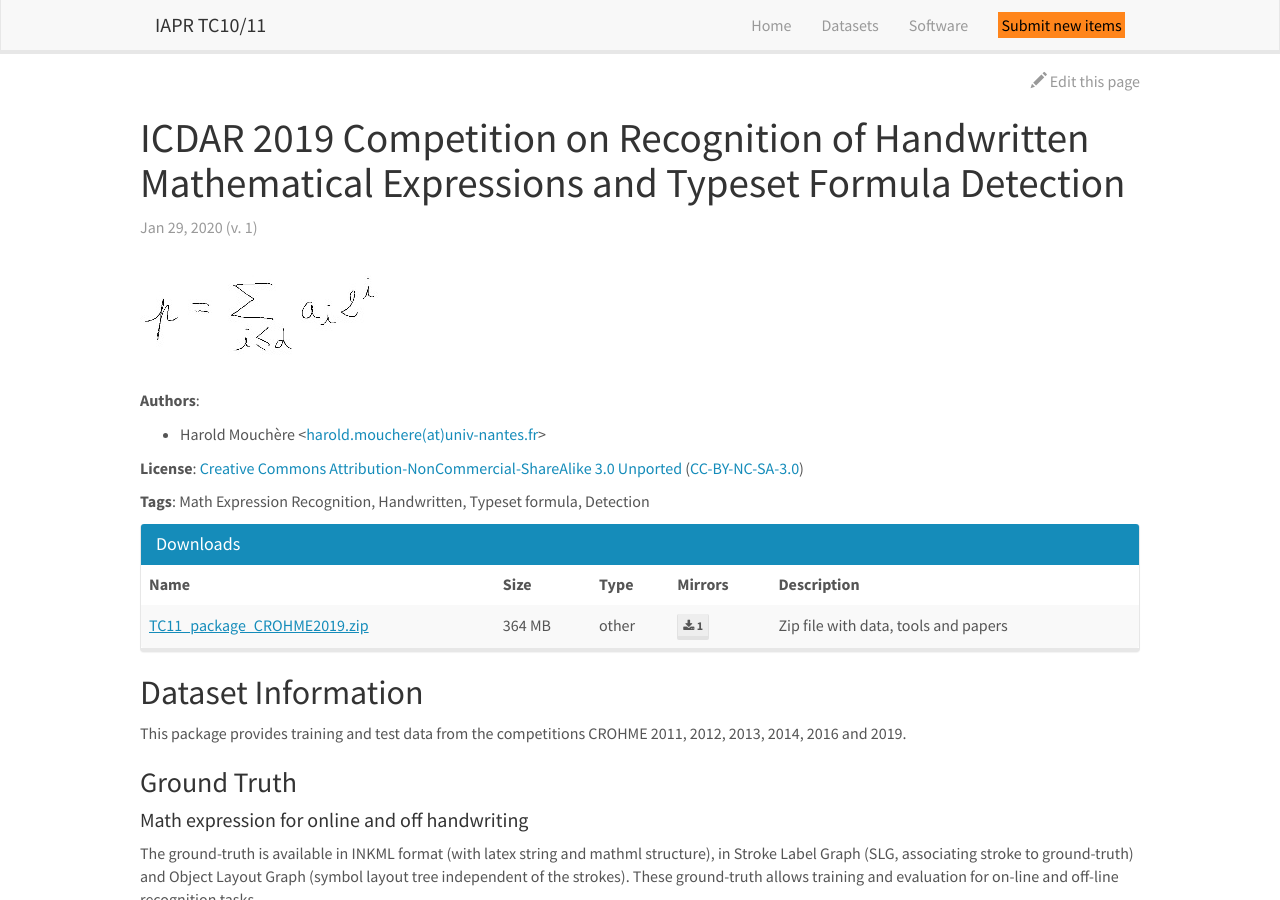
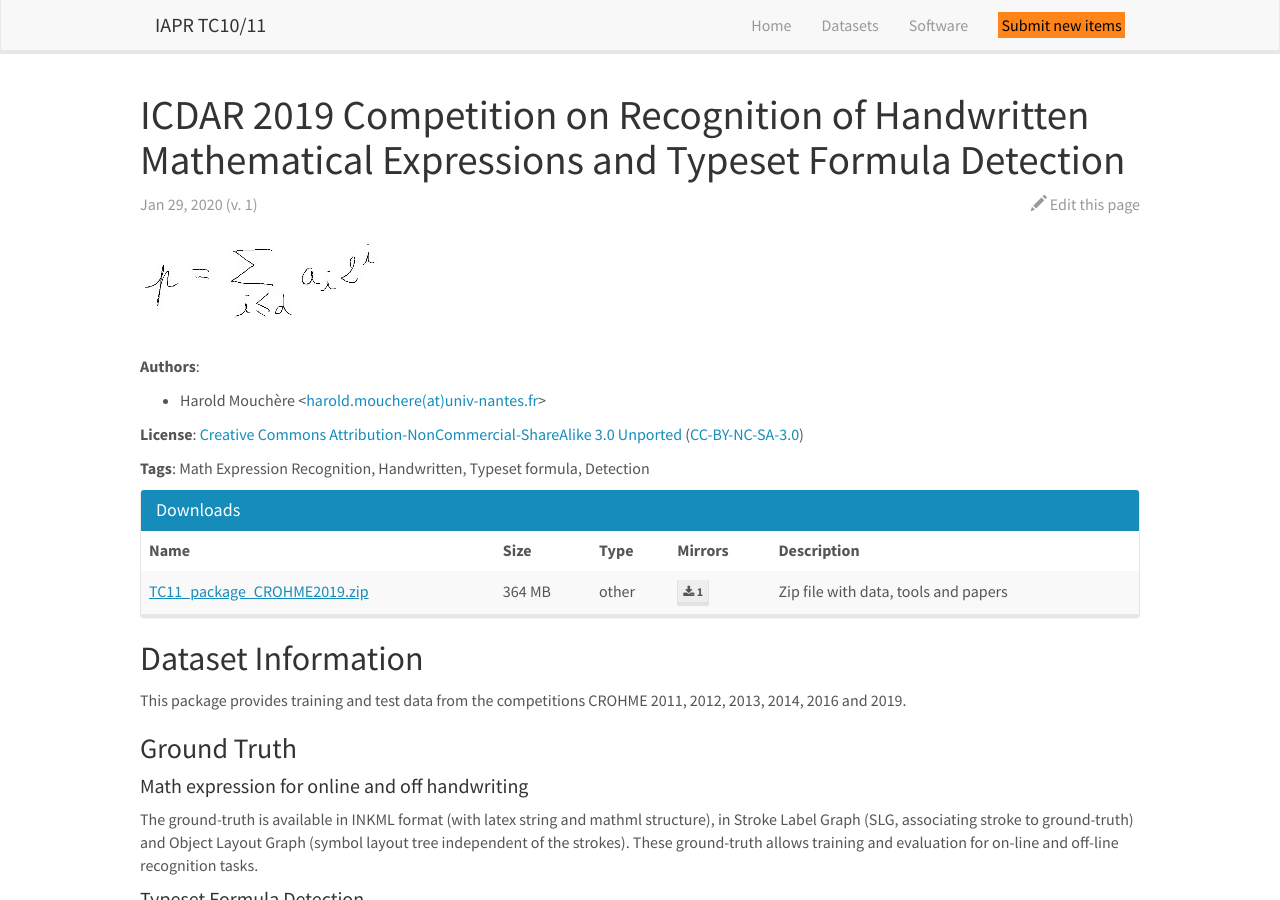
Before and after one commit to TC101-demo/TC101-demo.github.io, a Jekyll site: the page built from _datasets/ICDAR2019-CROHME-TDF_1.md, in a window 1280 px wide and 900 px high. Built offline with Jekyll 4.4.1, drawn with Linux system fonts in a browser that asks for light colours; nearby versions of some CDN libraries.

Commit message:
Improve placement of edit button

```diff
--- a/_layouts/dataset_page.html
+++ b/_layouts/dataset_page.html
@@ -3,22 +3,21 @@ layout: default
 ---
 <article class="post" itemscope itemtype="http://schema.org/BlogPosting">
 
-  <div class="clearfix">
-    <div class="pull-right">
-      <a role="button" class="text-muted" href="{{ site.github_edit_base_url }}/{{ page.path }}">
-        <span class="glyphicon glyphicon-pencil" aria-hidden="true"></span> Edit this page
-      </a>
-    </div>
-  </div>
-
   <header class="post-header">
     <h1 class="post-title" itemprop="name headline">{{ page.title }}</h1>
-    <p class="post-meta text-muted">
-          <time datetime="{{ page.submission_date | date_to_xmlschema }}"
-              itemprop="datePublished">{{ page.submission_date | date: "%b %-d, %Y" }}
-        </time>
-        (v. <span itemprop="version">{{ page.version }}</span>)
-    </p>
+    <div class="clearfix">
+      <div class="post-meta text-muted pull-left">
+            <time datetime="{{ page.submission_date | date_to_xmlschema }}"
+                itemprop="datePublished">{{ page.submission_date | date: "%b %-d, %Y" }}
+          </time>
+          (v. <span itemprop="version">{{ page.version }}</span>)
+      </div>
+      <div class="pull-right">
+        <a role="button" class="text-muted" href="{{ site.github_edit_base_url }}/{{ page.path }}">
+          <span class="glyphicon glyphicon-pencil" aria-hidden="true"></span> Edit this page
+        </a>
+      </div>
+    </div>
     {% if page.thumbnail %}
     <img src="{{page.thumbnail | relative_url}}" class="img-fluid" alt="Dataset illustration">
     {% endif %}
```
